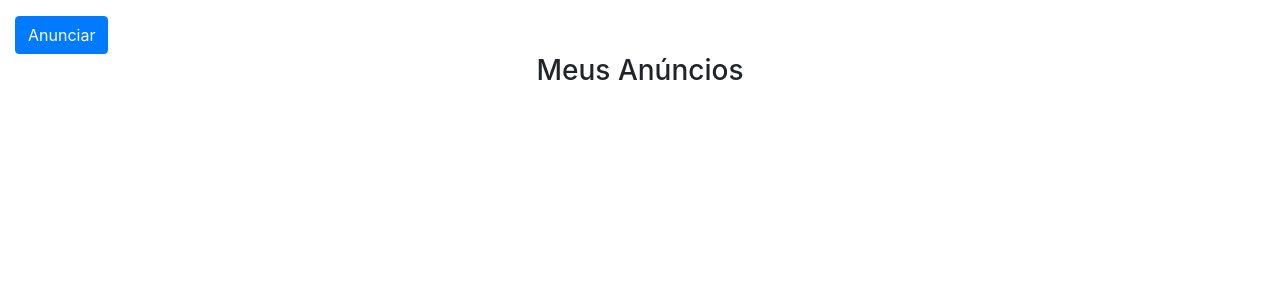
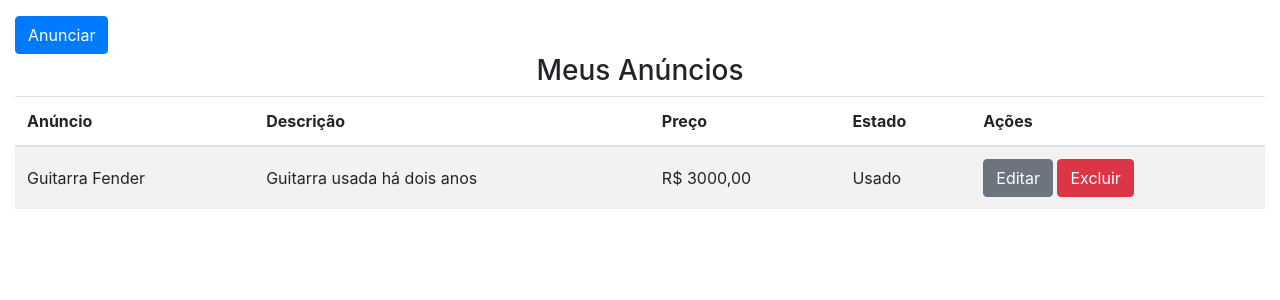
Before and after one commit to raphaelalvarenga/classificados, a PHP site: page /dashboard.php in a window 1280 px wide. Shown: the part 66-366 px from the top of the page. Run offline with PHP 8.4, Linux system fonts and the light colour scheme; a user stored in the database is signed in; data comes from the database, SQL or seed files in the repository; some libraries are stand-ins or nearby versions.

Commit message:
Criada a tabela do dashboard que mostar os anuncios que o usuario realizou.

```diff
--- a/css/style.css
+++ b/css/style.css
@@ -1,3 +1,7 @@
 #divLoginUserPassInvalidos {
     display: none;
 }
+
+#tblDashboard td {
+    vertical-align: middle;
+}
--- a/dashboard.php
+++ b/dashboard.php
@@ -5,6 +5,7 @@ if (!isset($_SESSION['id']) or empty($_SESSION['id'])) {
     header("Location: login.php");
 }
 
+require "conexao.php";
 require "cabecalho.php";
 ?>
 
@@ -27,6 +28,51 @@ require "cabecalho.php";
         <div class="row">
             <div class="col text-center"><h3>Meus Anúncios</h3></div>
         </div>
+
+        <table id="tblDashboard" class="table table-striped">
+            <?php
+                $sql = "SELECT id, produto, descricao, preco, estado " .
+                "FROM anuncios " .
+                "WHERE id_usuario = '" . $_SESSION['id'] . "';";
+
+                $sql = $pdo->query($sql);
+
+                if ($sql->rowCount() > 0) {
+                    ?>
+                    <thead>
+                        <tr>
+                            <th>Anúncio</th>
+                            <th>Descrição</th>
+                            <th>Preço</th>
+                            <th>Estado</th>
+                            <th>Ações</th>
+                        </tr>
+                    </thead>
+
+                    <tbody>
+                    <?php
+                        foreach ($sql->fetchAll() as $anuncio) {
+                            echo "<tr>";
+                            echo "<td>" . $anuncio['produto'] . "</td>";
+                            echo "<td>" . $anuncio['descricao'] . "</td>";
+                            echo "<td>R$ " . $anuncio['preco'] . "</td>";
+                            echo "<td>";
+                                if ($anuncio['estado'] == "novo") {
+                                    echo "Novo";
+                                } else {
+                                    echo "Usado";
+                                }
+                            echo "</td>";
+                            echo "<td><a class='btn btn-secondary' href='anunciar.php?id=" . $anuncio['id'] . "&id_usuario=" . $_SESSION['id'] . "'>Editar</a> <a class='btn btn-danger' href='#'>Excluir</a>";
+                            echo "</tr>";
+                        }
+                } else {
+                    echo "<h5 class='text-dark text-center'>Você ainda não fez nenhum anúncio! Comece já clicando em <a href='anunciar.php'>Anunciar</a>!</h5>";
+                }
+                echo "</tbody>";
+            ?>
+
+        </table>
     </div>
 
 
```
Also changed, not shown: images/anuncios/4/anuncio.png (added).
